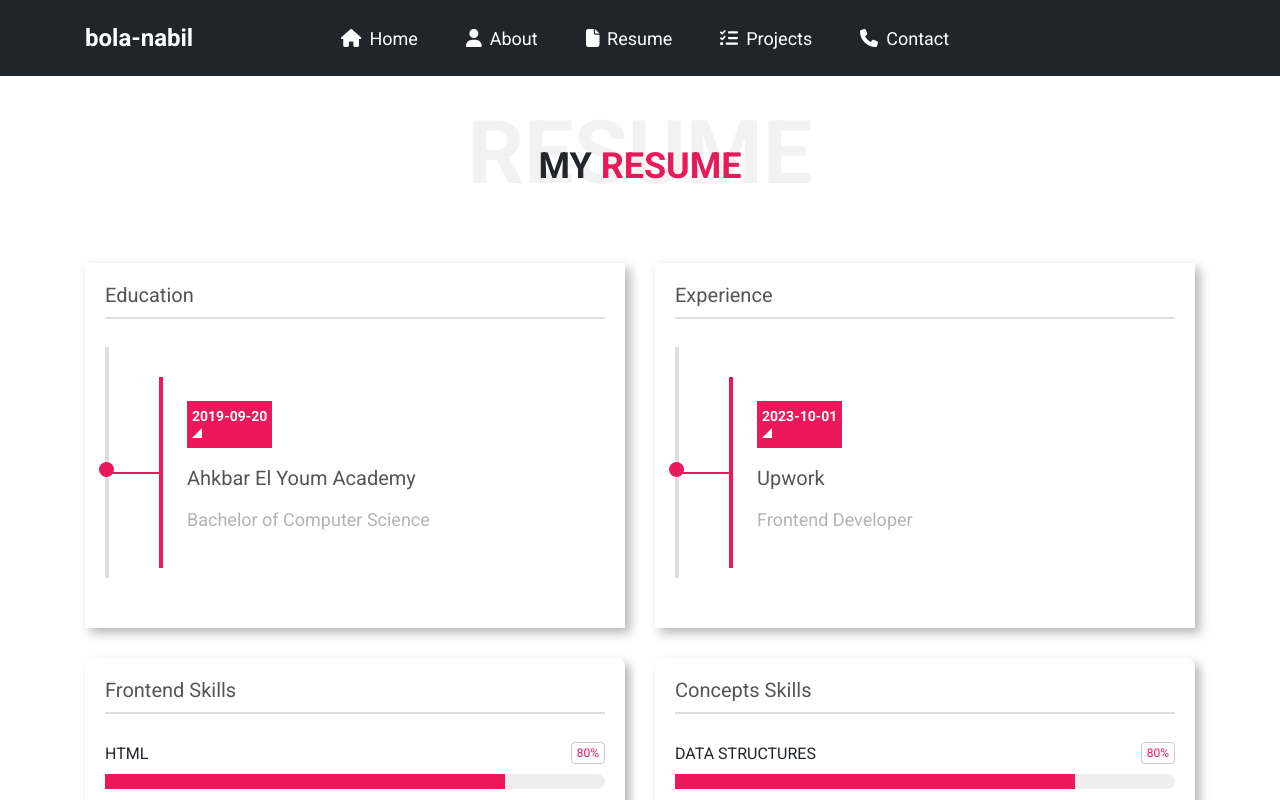
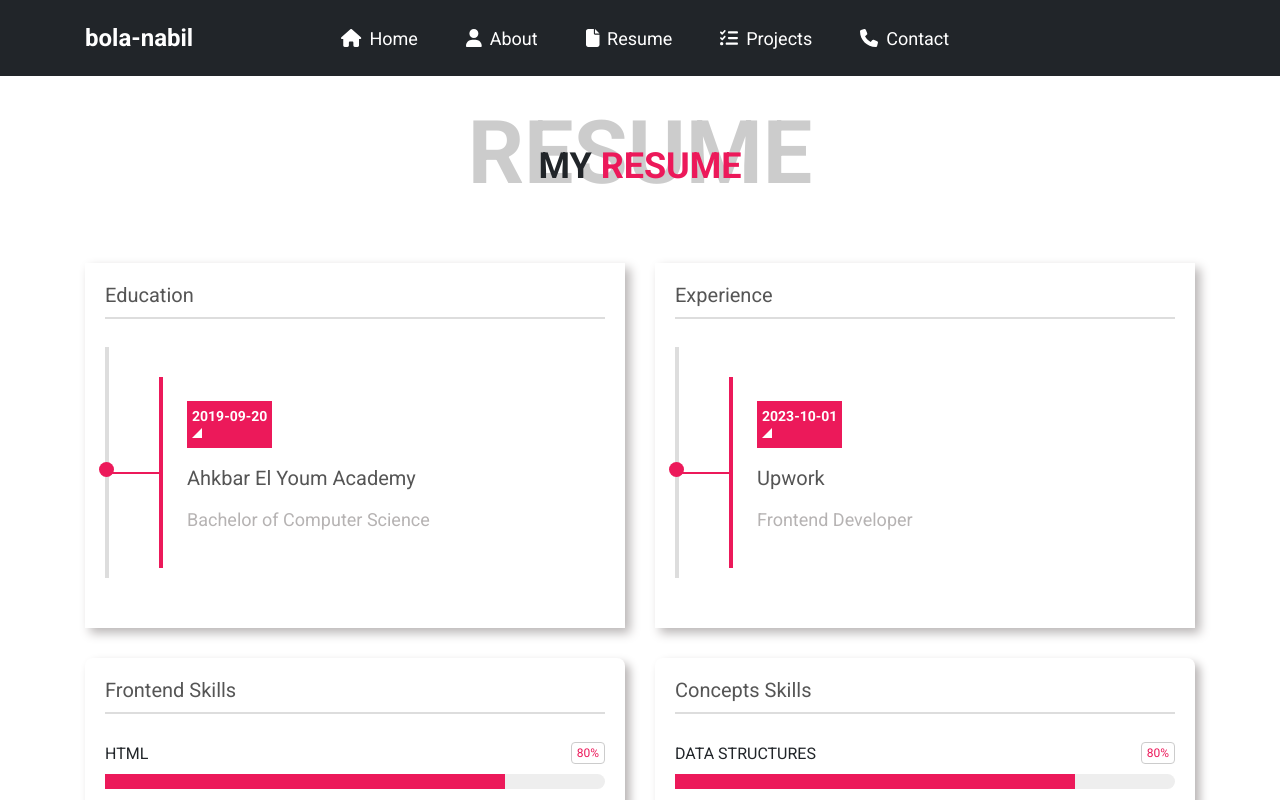
Before and after one commit to bola-nabil/bola-nabil, a React (Create React App) app: page /resume in a window 1280 px wide. Shown: the top 800 px of the page. Built offline with nearby package versions, Linux system fonts and the light colour scheme.

Commit message:
improve styles

```diff
--- a/src/components/ui/paget-title/page-title.css
+++ b/src/components/ui/paget-title/page-title.css
@@ -4,8 +4,7 @@
 
 .title h2 {
   font-size: 88px;
-  color: var(--header-color);
-  opacity: 0.07;
+  color: rgba(0,0,0,0.2);
   z-index: -1;
 }
 
```
